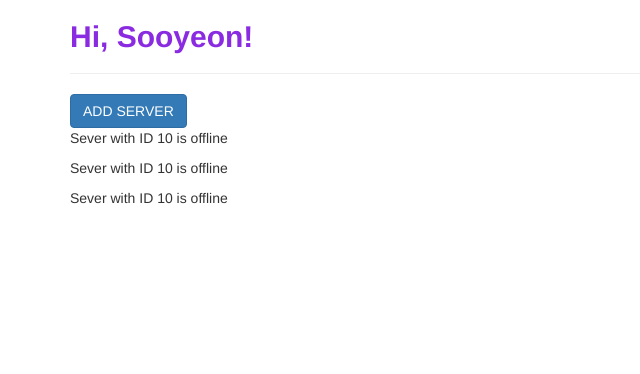
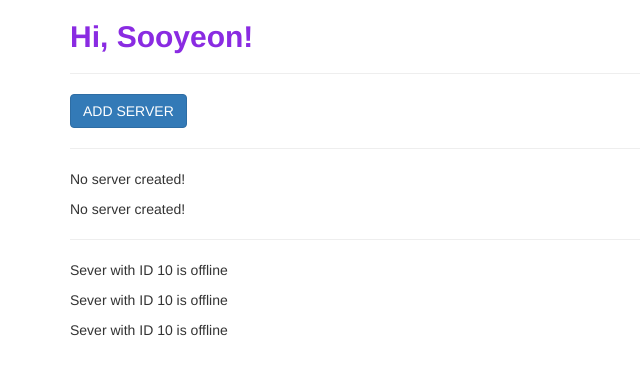
Before and after one commit to berkagmpp/my-first-app__angular, an Angular app: page / in a window 1280 px wide. Shown: the top 374 px of the page, without its empty margins (0-640 px from the left). Built offline with nearby package versions, Linux system fonts and the light colour scheme.

Commit message:
feat: Add click event binding to button in serversComponent

```diff
--- a/src/app/servers/servers.component.html
+++ b/src/app/servers/servers.component.html
@@ -1,5 +1,10 @@
 <button class="btn btn-primary"
-        [disabled]="!allowNewServer">ADD SERVER</button>
+        [disabled]="!allowNewServer"
+        (click)="onCreateServer()">ADD SERVER</button>
+<hr>
+<p>{{ serverCreationStatus }}</p>
+<p [innerText]="serverCreationStatus"></p>
+<hr>
 <app-server></app-server>
 <app-server></app-server>
 <app-server></app-server>
--- a/src/app/servers/servers.component.ts
+++ b/src/app/servers/servers.component.ts
@@ -7,6 +7,7 @@
 })
 export class ServersComponent implements OnInit {
     allowNewServer = false;
+    serverCreationStatus = 'No server created!';
 
     constructor() {
         setTimeout(() => {
@@ -17,4 +18,8 @@
     ngOnInit(): void {
     }
 
+    onCreateServer () {
+        this.serverCreationStatus = 'The server is created!';
+    }
+
 }
```
